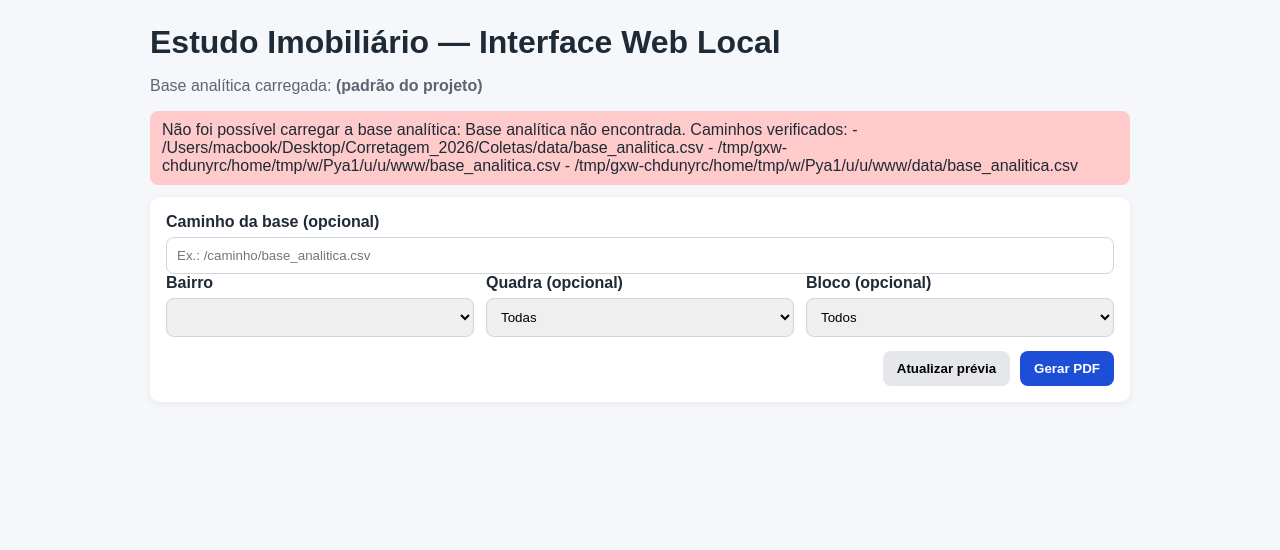
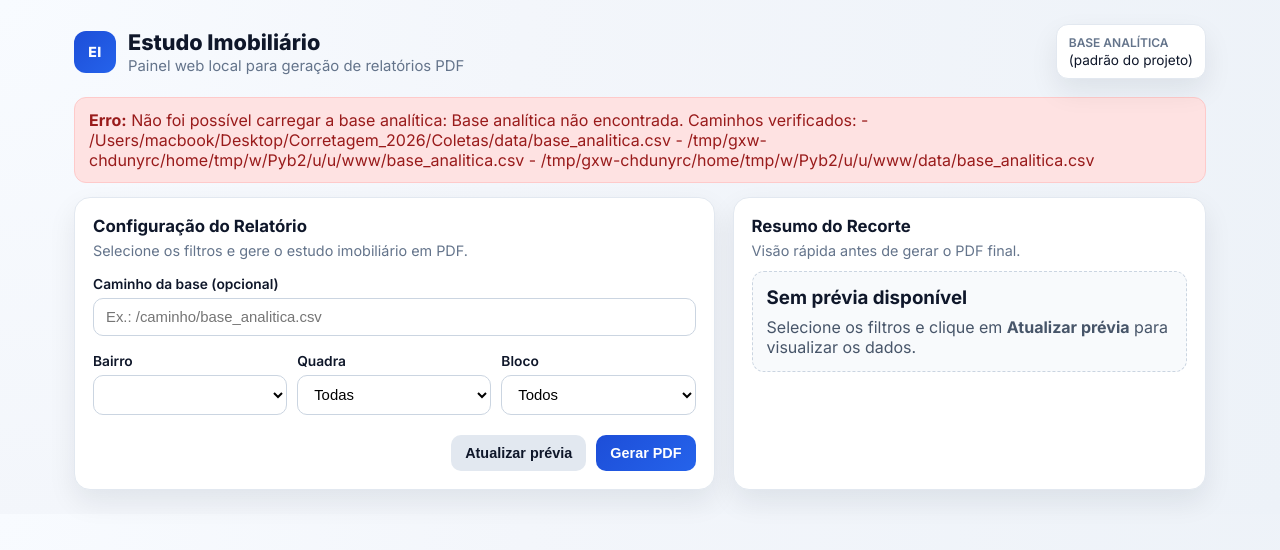
Before and after one commit to gustavohnrq/Projeto_Anuncios, a Flask app: page / in a window 1280 px wide. Shown: the top 550 px of the page. Run offline with Flask 3, Linux system fonts and the light colour scheme; lists and menus that the app fills with data are empty.

Commit message:
Upgrade Flask UI to a professional visual layout

```diff
--- a/static/style.css
+++ b/static/style.css
@@ -1,92 +1,329 @@
 :root {
-  --bg: #f5f7fb;
-  --text: #1f2a37;
-  --muted: #5b6574;
+  --bg: #f3f6fb;
+  --text: #0f172a;
+  --muted: #64748b;
+  --card: #ffffff;
+  --line: #e2e8f0;
   --primary: #1d4ed8;
   --primary-dark: #1e40af;
-  --secondary: #e5e7eb;
-  --card: #ffffff;
-  --error: #fecaca;
-  --info: #dbeafe;
+  --secondary: #e2e8f0;
+  --secondary-dark: #cbd5e1;
+  --error-bg: #fee2e2;
+  --error-text: #991b1b;
+  --info-bg: #dbeafe;
+  --info-text: #1e3a8a;
+  --shadow: 0 12px 28px rgba(15, 23, 42, 0.08);
+}
+
+* {
+  box-sizing: border-box;
 }
 
 body {
   margin: 0;
-  font-family: Arial, Helvetica, sans-serif;
-  background: var(--bg);
+  font-family: "Inter", Arial, sans-serif;
+  background: radial-gradient(circle at top left, #f8fbff 0%, var(--bg) 38%, #edf2f8 100%);
   color: var(--text);
 }
 
-.container {
-  max-width: 980px;
-  margin: 24px auto;
-  padding: 0 16px;
+.page-shell {
+  max-width: 1180px;
+  margin: 0 auto;
+  padding: 24px;
 }
 
-h1 { margin-bottom: 8px; }
-h2 { margin-top: 0; }
-.muted { color: var(--muted); }
+.topbar {
+  display: flex;
+  justify-content: space-between;
+  gap: 16px;
+  align-items: center;
+  margin-bottom: 18px;
+}
+
+.brand-block {
+  display: flex;
+  align-items: center;
+  gap: 12px;
+}
+
+.brand-mark {
+  width: 42px;
+  height: 42px;
+  border-radius: 12px;
+  background: linear-gradient(135deg, var(--primary), #2563eb);
+  color: white;
+  display: grid;
+  place-items: center;
+  font-weight: 800;
+  font-size: 14px;
+  letter-spacing: .5px;
+}
+
+.app-title {
+  margin: 0;
+  font-size: 1.35rem;
+  font-weight: 800;
+}
+
+.app-subtitle {
+  margin: 2px 0 0;
+  font-size: .93rem;
+  color: var(--muted);
+}
+
+.topbar-meta {
+  max-width: 50%;
+  background: #fff;
+  border: 1px solid var(--line);
+  border-radius: 12px;
+  padding: 10px 12px;
+  box-shadow: var(--shadow);
+  display: flex;
+  flex-direction: column;
+  gap: 2px;
+}
+
+.meta-label {
+  color: var(--muted);
+  font-size: .75rem;
+  font-weight: 600;
+  text-transform: uppercase;
+}
+
+.meta-value {
+  white-space: nowrap;
+  overflow: hidden;
+  text-overflow: ellipsis;
+  font-size: .85rem;
+}
+
+.alert {
+  border-radius: 12px;
+  padding: 12px 14px;
+  margin-bottom: 14px;
+  border: 1px solid transparent;
+}
+
+.alert-error {
+  background: var(--error-bg);
+  color: var(--error-text);
+  border-color: #fecaca;
+}
+
+.alert-info {
+  background: var(--info-bg);
+  color: var(--info-text);
+  border-color: #bfdbfe;
+}
+
+.content-grid {
+  display: grid;
+  grid-template-columns: 1.15fr 0.85fr;
+  gap: 18px;
+}
 
 .card {
   background: var(--card);
-  border-radius: 10px;
-  padding: 16px;
-  box-shadow: 0 2px 10px rgba(0,0,0,0.06);
-  margin-bottom: 16px;
+  border: 1px solid var(--line);
+  border-radius: 16px;
+  padding: 18px;
+  box-shadow: var(--shadow);
 }
 
-.grid-3 {
+.card-head h2 {
+  margin: 0;
+  font-size: 1.05rem;
+}
+
+.card-head p {
+  margin: 6px 0 0;
+  color: var(--muted);
+  font-size: .9rem;
+}
+
+.report-form {
+  margin-top: 14px;
+}
+
+.field {
+  margin-bottom: 12px;
+}
+
+.field.full {
+  margin-bottom: 14px;
+}
+
+.field-grid {
   display: grid;
   grid-template-columns: repeat(3, minmax(0, 1fr));
-  gap: 12px;
+  gap: 10px;
 }
 
 label {
-  display: block;
+  display: inline-block;
+  margin-bottom: 6px;
+  font-size: .86rem;
   font-weight: 600;
-  margin-bottom: 6px;
 }
 
-input, select {
+input,
+select {
   width: 100%;
-  padding: 10px;
-  border: 1px solid #d1d5db;
-  border-radius: 8px;
-  box-sizing: border-box;
+  border: 1px solid #cbd5e1;
+  border-radius: 10px;
+  padding: 10px 12px;
+  font-size: .93rem;
+  background: #fff;
+  transition: border-color .2s ease, box-shadow .2s ease;
+}
+
+input:focus,
+select:focus {
+  outline: none;
+  border-color: var(--primary);
+  box-shadow: 0 0 0 3px rgba(29, 78, 216, 0.12);
 }
 
 .actions {
-  margin-top: 14px;
+  margin-top: 8px;
   display: flex;
+  justify-content: flex-end;
   gap: 10px;
-  justify-content: flex-end;
 }
 
 .btn {
-  border: none;
-  border-radius: 8px;
+  border: 0;
+  border-radius: 10px;
   padding: 10px 14px;
+  font-weight: 700;
+  font-size: .9rem;
   cursor: pointer;
-  font-weight: 600;
 }
 
-.btn.primary {
-  background: var(--primary);
+.btn-primary {
+  background: linear-gradient(135deg, var(--primary), #2563eb);
   color: #fff;
 }
 
-.btn.primary:hover { background: var(--primary-dark); }
-.btn.secondary { background: var(--secondary); }
-
-.alert {
-  padding: 10px 12px;
-  border-radius: 8px;
-  margin-bottom: 12px;
+.btn-primary:hover {
+  background: linear-gradient(135deg, var(--primary-dark), #1d4ed8);
 }
 
-.alert.error { background: var(--error); }
-.alert.info { background: var(--info); }
+.btn-secondary {
+  background: var(--secondary);
+  color: #0f172a;
+}
 
-@media (max-width: 800px) {
-  .grid-3 { grid-template-columns: 1fr; }
+.btn-secondary:hover {
+  background: var(--secondary-dark);
 }
+
+.kpi-grid {
+  margin-top: 12px;
+  display: grid;
+  grid-template-columns: repeat(2, minmax(0, 1fr));
+  gap: 10px;
+}
+
+.kpi {
+  border: 1px solid var(--line);
+  background: #f8fafc;
+  border-radius: 12px;
+  padding: 10px;
+}
+
+.kpi-label {
+  display: block;
+  font-size: .75rem;
+  color: var(--muted);
+  text-transform: uppercase;
+  letter-spacing: .3px;
+}
+
+.kpi-value {
+  display: block;
+  margin-top: 4px;
+  font-size: 1rem;
+}
+
+.meta-box {
+  margin-top: 12px;
+  border: 1px solid var(--line);
+  border-radius: 12px;
+  padding: 12px;
+  background: #fff;
+}
+
+.meta-box h3 {
+  margin: 0 0 8px;
+  font-size: .93rem;
+}
+
+.meta-box p,
+.meta-box ul {
+  margin: 0;
+  color: #334155;
+  font-size: .9rem;
+}
+
+.meta-box ul {
+  list-style: none;
+  padding: 0;
+  display: grid;
+  gap: 6px;
+}
+
+.meta-box li {
+  display: flex;
+  justify-content: space-between;
+}
+
+.meta-box.accent {
+  background: #eff6ff;
+  border-color: #bfdbfe;
+}
+
+.empty-state {
+  margin-top: 12px;
+  border: 1px dashed #cbd5e1;
+  border-radius: 12px;
+  padding: 14px;
+  background: #f8fafc;
+}
+
+.empty-state h3 {
+  margin: 0 0 8px;
+}
+
+.empty-state p {
+  margin: 0;
+  color: #475569;
+}
+
+@media (max-width: 980px) {
+  .content-grid {
+    grid-template-columns: 1fr;
+  }
+
+  .topbar {
+    flex-direction: column;
+    align-items: flex-start;
+  }
+
+  .topbar-meta {
+    max-width: 100%;
+    width: 100%;
+  }
+}
+
+@media (max-width: 640px) {
+  .field-grid,
+  .kpi-grid {
+    grid-template-columns: 1fr;
+  }
+
+  .actions {
+    flex-direction: column;
+    align-items: stretch;
+  }
+}
--- a/templates/index.html
+++ b/templates/index.html
@@ -3,27 +3,60 @@
 <head>
   <meta charset="utf-8" />
   <meta name="viewport" content="width=device-width, initial-scale=1" />
-  <title>Estudo Imobiliário</title>
+  <title>Estudo Imobiliário | Painel de Geração</title>
+  <link rel="preconnect" href="https://fonts.googleapis.com" />
+  <link rel="preconnect" href="https://fonts.gstatic.com" crossorigin />
+  <link href="https://fonts.googleapis.com/css2?family=Inter:wght@400;500;600;700;800&display=swap" rel="stylesheet" />
   <link rel="stylesheet" href="{{ url_for('static', filename='style.css') }}" />
 </head>
 <body>
-  <main class="container">
-    <h1>Estudo Imobiliário — Interface Web Local</h1>
-    <p class="muted">Base analítica carregada: <strong>{{ base_path }}</strong></p>
+  <div class="page-shell">
+    <header class="topbar">
+      <div class="brand-block">
+        <div class="brand-mark">EI</div>
+        <div>
+          <h1 class="app-title">Estudo Imobiliário</h1>
+          <p class="app-subtitle">Painel web local para geração de relatórios PDF</p>
+        </div>
+      </div>
+      <div class="topbar-meta">
+        <span class="meta-label">Base Analítica</span>
+        <span class="meta-value" title="{{ base_path }}">{{ base_path }}</span>
+      </div>
+    </header>
 
     {% if error %}
-      <div class="alert error">{{ error }}</div>
+      <div class="alert alert-error">
+        <strong>Erro:</strong> {{ error }}
+      </div>
     {% endif %}
     {% if info %}
-      <div class="alert info">{{ info }}</div>
+      <div class="alert alert-info">
+        <strong>Status:</strong> {{ info }}
+      </div>
     {% endif %}
 
-    <form method="post" class="card">
+    <main class="content-grid">
+      <section class="card form-card">
+        <div class="card-head">
+          <h2>Configuração do Relatório</h2>
+          <p>Selecione os filtros e gere o estudo imobiliário em PDF.</p>
+        </div>
+
+        <form method="post" class="report-form">
+          <div class="field full">
             <label for="input_path">Caminho da base (opcional)</label>
-      <input id="input_path" name="input_path" type="text" placeholder="Ex.: /caminho/base_analitica.csv" value="{{ input_path }}" />
+            <input
+              id="input_path"
+              name="input_path"
+              type="text"
+              placeholder="Ex.: /caminho/base_analitica.csv"
+              value="{{ input_path }}"
+            />
+          </div>
 
-      <div class="grid-3">
-        <div>
+          <div class="field-grid">
+            <div class="field">
               <label for="bairro">Bairro</label>
               <select id="bairro" name="bairro" required>
                 {% for item in bairros %}
@@ -31,8 +64,9 @@
                 {% endfor %}
               </select>
             </div>
-        <div>
-          <label for="quadra">Quadra (opcional)</label>
+
+            <div class="field">
+              <label for="quadra">Quadra</label>
               <select id="quadra" name="quadra">
                 <option value="">Todas</option>
                 {% for item in quadras %}
@@ -40,8 +74,9 @@
                 {% endfor %}
               </select>
             </div>
-        <div>
-          <label for="bloco">Bloco (opcional)</label>
+
+            <div class="field">
+              <label for="bloco">Bloco</label>
               <select id="bloco" name="bloco">
                 <option value="">Todos</option>
                 {% for item in blocos %}
@@ -52,32 +87,61 @@
           </div>
 
           <div class="actions">
-        <button name="action" value="preview" type="submit" class="btn secondary">Atualizar prévia</button>
-        <button name="action" value="generate" type="submit" class="btn primary">Gerar PDF</button>
+            <button name="action" value="preview" type="submit" class="btn btn-secondary">Atualizar prévia</button>
+            <button name="action" value="generate" type="submit" class="btn btn-primary">Gerar PDF</button>
           </div>
         </form>
+      </section>
+
+      <section class="card preview-card">
+        <div class="card-head">
+          <h2>Resumo do Recorte</h2>
+          <p>Visão rápida antes de gerar o PDF final.</p>
+        </div>
 
         {% if preview %}
-      <section class="card">
-        <h2>Prévia do recorte</h2>
-        <ul>
-          <li><strong>Bairro:</strong> {{ preview.bairro }}</li>
-          <li><strong>Quadra:</strong> {{ preview.quadra or 'todas' }}</li>
-          <li><strong>Bloco:</strong> {{ preview.bloco or 'todos' }}</li>
-          <li><strong>Registros:</strong> {{ preview.registros }}</li>
-          <li><strong>Meses:</strong> {{ preview.meses|join(', ') if preview.meses else 'nenhum' }}</li>
-        </ul>
+          <div class="kpi-grid">
+            <article class="kpi">
+              <span class="kpi-label">Bairro</span>
+              <strong class="kpi-value">{{ preview.bairro }}</strong>
+            </article>
+            <article class="kpi">
+              <span class="kpi-label">Quadra</span>
+              <strong class="kpi-value">{{ preview.quadra or 'Todas' }}</strong>
+            </article>
+            <article class="kpi">
+              <span class="kpi-label">Bloco</span>
+              <strong class="kpi-value">{{ preview.bloco or 'Todos' }}</strong>
+            </article>
+            <article class="kpi">
+              <span class="kpi-label">Registros</span>
+              <strong class="kpi-value">{{ preview.registros }}</strong>
+            </article>
+          </div>
+
+          <div class="meta-box">
+            <h3>Meses disponíveis</h3>
+            <p>{{ preview.meses|join(', ') if preview.meses else 'Nenhum mês disponível.' }}</p>
+          </div>
 
           {% if last_month %}
-          <h3>Resumo do último mês</h3>
+            <div class="meta-box accent">
+              <h3>Último mês de referência</h3>
               <ul>
-            <li><strong>Mês:</strong> {{ last_month.mes_ref }}</li>
-            <li><strong>Valor médio do m²:</strong> {{ last_month.valor_m2_geral }}</li>
-            <li><strong>Amostra:</strong> {{ last_month.amostra }}</li>
+                <li><span>Mês:</span> <strong>{{ last_month.mes_ref }}</strong></li>
+                <li><span>Valor médio do m²:</span> <strong>{{ last_month.valor_m2_geral }}</strong></li>
+                <li><span>Amostra:</span> <strong>{{ last_month.amostra }}</strong></li>
               </ul>
+            </div>
+          {% endif %}
+        {% else %}
+          <div class="empty-state">
+            <h3>Sem prévia disponível</h3>
+            <p>Selecione os filtros e clique em <strong>Atualizar prévia</strong> para visualizar os dados.</p>
+          </div>
         {% endif %}
       </section>
-    {% endif %}
     </main>
+  </div>
 </body>
 </html>
```
Lines whose indentation alone changed are shown as unchanged.
